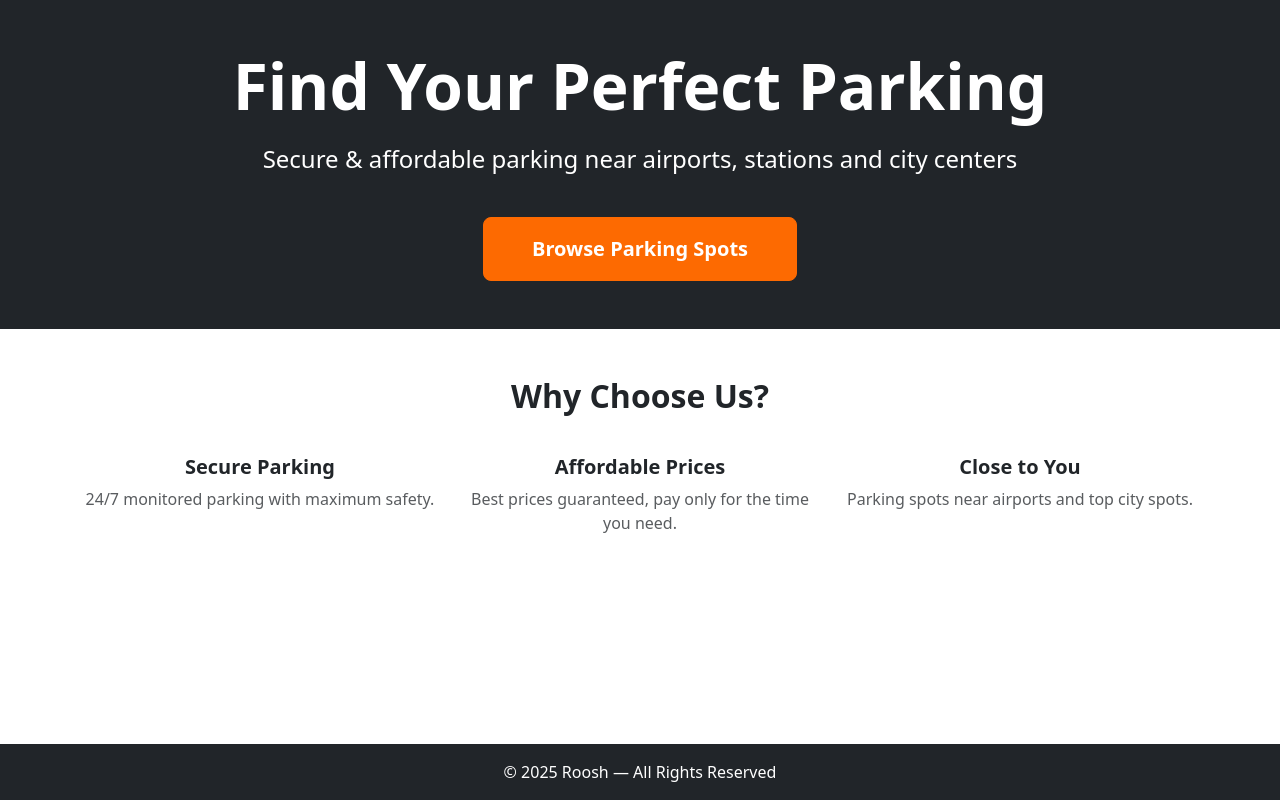
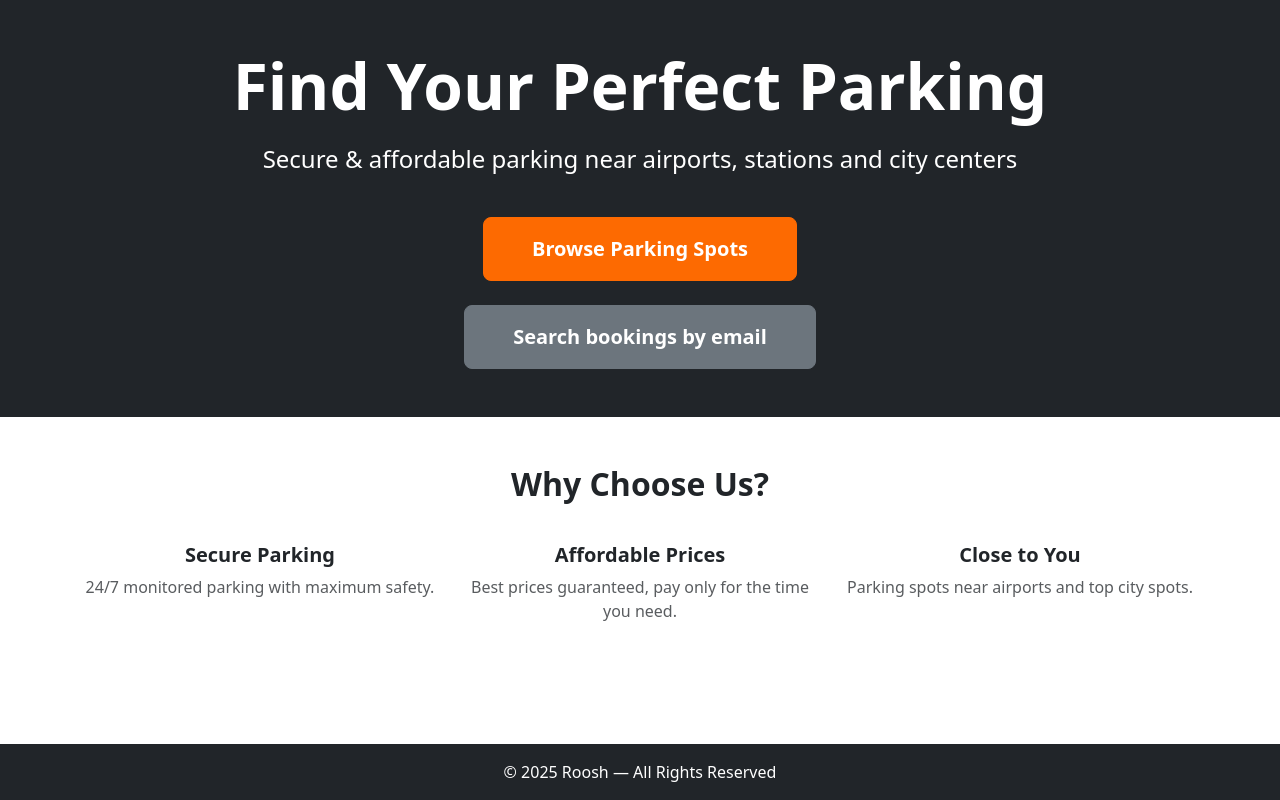
Before and after one commit to fsd-2-gc/frontend-application, a Next.js app in the folder app/: page / in a window 1280 px wide. Built offline with nearby package versions, Linux system fonts and the light colour scheme.

Commit message:
Add "Search bookings by email" button, fix formatting inconsistencies, and update PaymentRepository request bodies

```diff
--- a/app/src/app/booking/[id]/page.tsx
+++ b/app/src/app/booking/[id]/page.tsx
@@ -44,12 +44,12 @@ export default async function BookingPage({params}: PageProps) {
                         <p><strong>Start Date:</strong> {booking.startDate.toLocaleString()}</p>
                         <p><strong>End Date:</strong> {booking.endDate.toLocaleString()}</p>
                         <p><strong>Total Price:</strong> €{booking.totalPrice.toFixed(2)}</p>
-                        <p><strong>Status:</strong> {booking.status === Status.Paid ? 'Paid' : 'Not Paid'}</p>
+                        <p><strong>Status:</strong> {Status[booking.status]}</p>
                     </div>
                 </div>
 
                 <div className="actions">
-                    {booking.status !== Status.Paid && (
+                    {booking.status === Status.Pending && (
                         <a className="btn btn-primary" href={`/payment?bookingId=${booking.id}`}>
                             Pay booking
                         </a>
--- a/app/src/app/page.tsx
+++ b/app/src/app/page.tsx
@@ -17,9 +17,17 @@ export default function Home() {
                         <Link
                             href="/portfolio"
                             className="btn btn-lg mt-4 px-5 py-3 fw-semibold text-white"
-                            style={{ backgroundColor: "#fd6a01", borderColor: "#fd6a01" }}
+                            style={{backgroundColor: "#fd6a01", borderColor: "#fd6a01"}}
                         >
                             Browse Parking Spots
+                        </Link>
+                    </div>
+                    <div>
+                        <Link
+                            href="/searchBooking"
+                            className="btn btn-secondary btn-lg mt-4 px-5 py-3 fw-semibold text-white"
+                        >
+                            Search bookings by email
                         </Link>
                     </div>
                 </div>
@@ -35,7 +43,7 @@ export default function Home() {
 
                     <div className="row text-center g-4">
                         <div className="col-md-4">
-                            <i className="bi bi-shield-lock-fill fs-1 text-primary" />
+                            <i className="bi bi-shield-lock-fill fs-1 text-primary"/>
                             <h5 className="fw-semibold mt-3">Secure Parking</h5>
                             <p className="text-muted">
                                 24/7 monitored parking with maximum safety.
@@ -43,7 +51,7 @@ export default function Home() {
                         </div>
 
                         <div className="col-md-4">
-                            <i className="bi bi-cash-coin fs-1 text-success" />
+                            <i className="bi bi-cash-coin fs-1 text-success"/>
                             <h5 className="fw-semibold mt-3">Affordable Prices</h5>
                             <p className="text-muted">
                                 Best prices guaranteed, pay only for the time you need.
@@ -51,7 +59,7 @@ export default function Home() {
                         </div>
 
                         <div className="col-md-4">
-                            <i className="bi bi-geo-alt-fill fs-1 text-danger" />
+                            <i className="bi bi-geo-alt-fill fs-1 text-danger"/>
                             <h5 className="fw-semibold mt-3">Close to You</h5>
                             <p className="text-muted">
                                 Parking spots near airports and top city spots.
--- a/app/src/repositories/PaymentRepository.ts
+++ b/app/src/repositories/PaymentRepository.ts
@@ -18,7 +18,9 @@ static async markPaid(bookingId: number) {
                 Accept: "application/json",
                 "X-API-KEY": this.API_KEY,
             },
-        body: JSON.stringify({}),
+            body: JSON.stringify({
+                booking_id: bookingId
+            }),
         });
 
         const json = await res.json();
@@ -43,7 +45,9 @@ static async markPaid(bookingId: number) {
                     Accept: "application/json",
                     "X-API-KEY": this.API_KEY,
                 },
-                body: JSON.stringify({}),
+                body: JSON.stringify({
+                    booking_id: bookingId
+                }),
             }
         );
 
```
Lines whose indentation alone changed are shown as unchanged.
